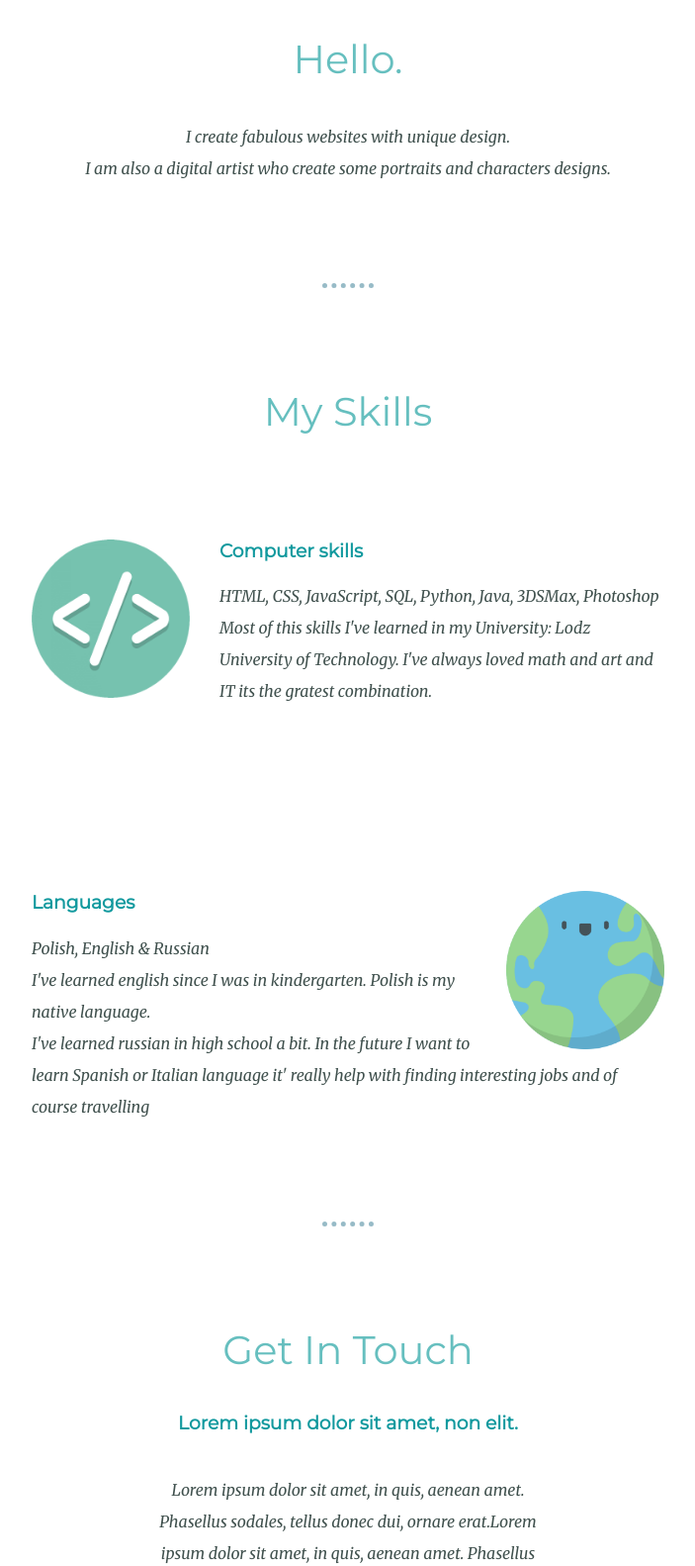
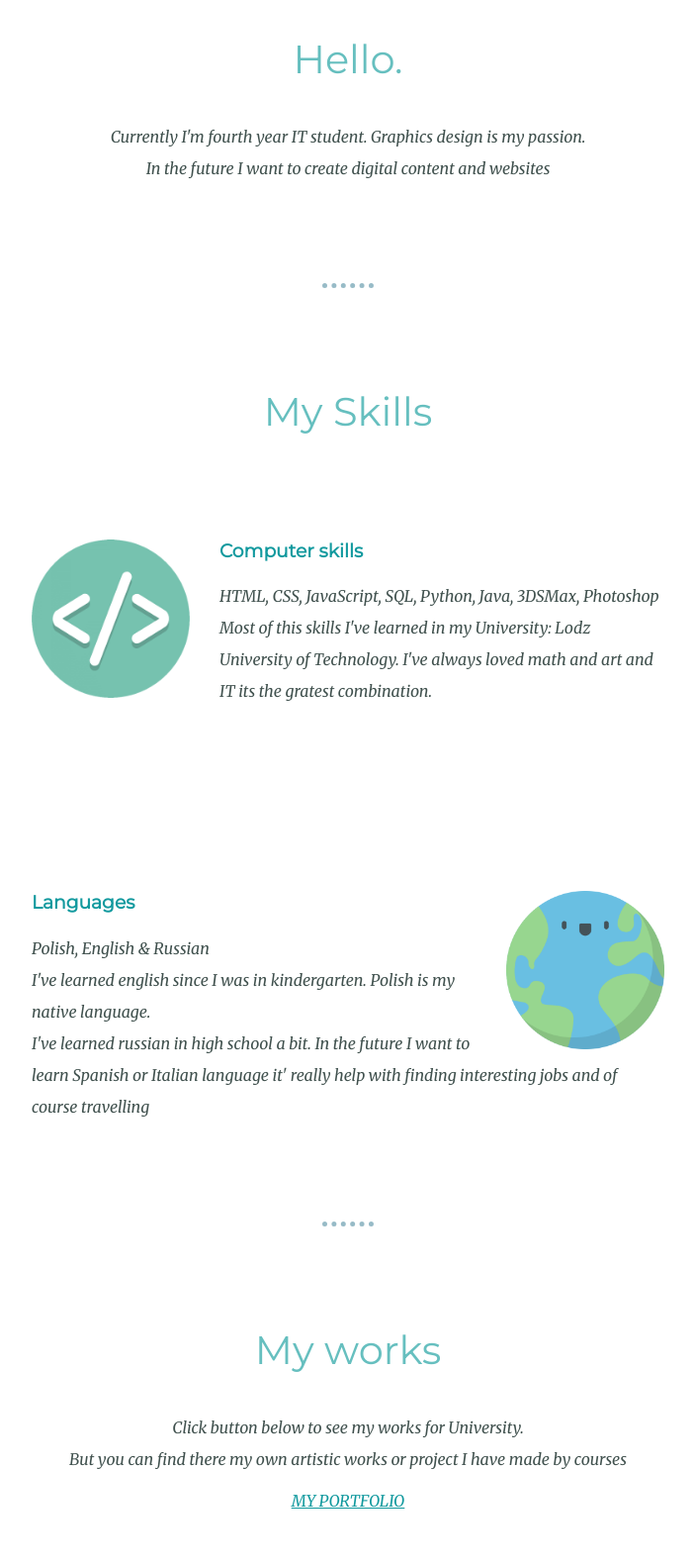
Before and after one commit to 00mila00/AboutMe, a plain HTML site: page index.html in a window 1280 px wide. Shown: the part 1218-2800 px from the top of the page at 99% size, without its empty margins (288-991 px from the left). Drawn offline with Linux system fonts and the light colour scheme.

Commit message:
Add files via upload

```diff
--- a/index.html
+++ b/index.html
@@ -15,7 +15,7 @@
   <div class="top-container">
     <img class="cloud1" src="images/cloud.png" alt="clound-img">
     <h1>I'm Milena</h1>
-    <h2>a <span class="web">web</span>designer</h2>
+    <h2>and <span class="web">this</span> is my page</h2>
     <img class="cloud2" src="images/cloud.png" alt="clound-img">
     <img src="images/mountain.png" alt="mountain-img">
   </div>
@@ -23,7 +23,7 @@
     <div class="profile">
       <img src="images/mila.png" alt="my-photo">
       <h2>Hello.</h2>
-      <p class="intro">I create fabulous websites with unique design.<br /> I am also a digital artist who create some portraits and characters designs.</p>
+      <p class="intro">Currently I'm fourth year IT student. Graphics design is my passion.<br /> In the future I want to create digital content and websites </p>
     </div>
     <hr>
     <div class="skills">
@@ -48,18 +48,20 @@
     </div>
     <hr>
     <div class="contact-me">
-      <h2>Get In Touch</h2>
-      <h3>Lorem ipsum dolor sit amet, non elit.</h3>
-      <p class="contact-mess">Lorem ipsum dolor sit amet, in quis, aenean amet. Phasellus sodales, tellus donec dui, ornare erat.Lorem ipsum dolor sit amet, in quis, aenean amet. Phasellus sodales, tellus donec dui, ornare erat.</p>
-      <a class="btn contact-btn" href="mailto:milena.pawlak78@gmail.com">CONTACT ME</a>
+      <h2>My works</h2>
+      <p>Click button below to see my works for University.<br /> But you can find there my own artistic works or project I have made by courses</p>
+      <!-- <a href="https://drive.google.com/drive/folders/1sO3g-Dv9g5DxGnRp0XkEA-MkxATbeW3e?usp=sharing">My portfolio</a> -->
+      <a class="btn portfolio-btn" href="https://drive.google.com/drive/folders/1sO3g-Dv9g5DxGnRp0XkEA-MkxATbeW3e?usp=sharing">MY PORTFOLIO</a>
+      <!-- <a class="btn contact-btn" href="mailto:milena.pawlak78@gmail.com">CONTACT ME</a> -->
     </div>
   </div>
 
 
   <div class="bottom-container">
     <a class="footer-link" href="https://www.facebook.com/milena.pawlak.77/">Facebook</a>
-    <a class="footer-link" href="https://www.instagram.com/_millart_/?fbclid=IwAR0sXLl5IM-pQuKQNXvXyKbLX6VbpiLssQRKGaJTDJsEqAAyexPffDU8CK8">Instagram</a>
+    <!-- <a class="footer-link" href="https://www.instagram.com/_millart_/?fbclid=IwAR0sXLl5IM-pQuKQNXvXyKbLX6VbpiLssQRKGaJTDJsEqAAyexPffDU8CK8">Instagram</a> -->
     <a class="footer-link" href="https://profil.pracuj.pl/">Pracuj</a>
+    <a class="copyright" href="mailto:milena.pawlak78@gmail.com">E-mail</a>
     <p class="copyright">by Milena Pawlak</p>
   </div>
 
```
